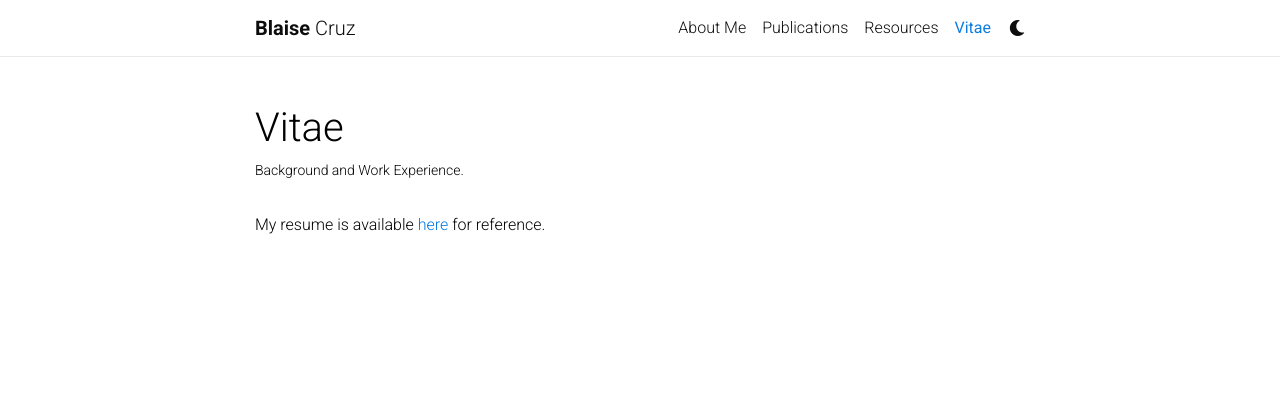
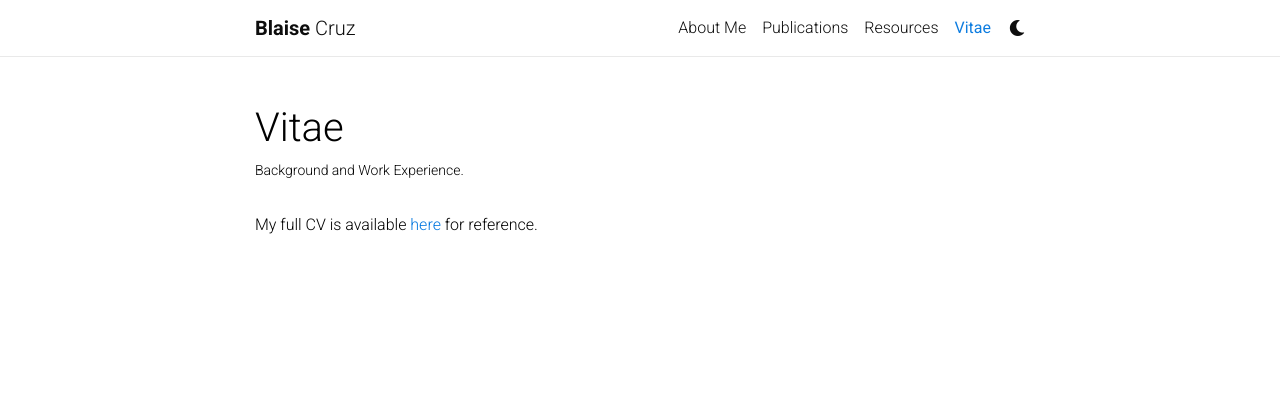
Before and after one commit to jcblaisecruz02/blaisecruz.com, a Jekyll site: the page built from _pages/vitae.md, in a window 1280 px wide. Shown: the top 407 px of the page. Built offline with Jekyll 4.4.1, drawn with Linux system fonts in a browser that asks for light colours; nearby versions of some CDN libraries; comment, search, counter and statistics services are not loaded; a style sheet for code colours, icons or effects is not loaded.

Commit message:
Added new CV

```diff
--- a/_pages/vitae.md
+++ b/_pages/vitae.md
@@ -6,4 +6,4 @@ description: Background and Work Experience.
 nav: true
 ---
 
-My resume is available [here](https://s3.us-east-2.amazonaws.com/blaisecruz.com/assets/resume.pdf) for reference.
+My full CV is available [here](https://s3.us-east-2.amazonaws.com/blaisecruz.com/assets/cv2022.pdf) for reference.
```
